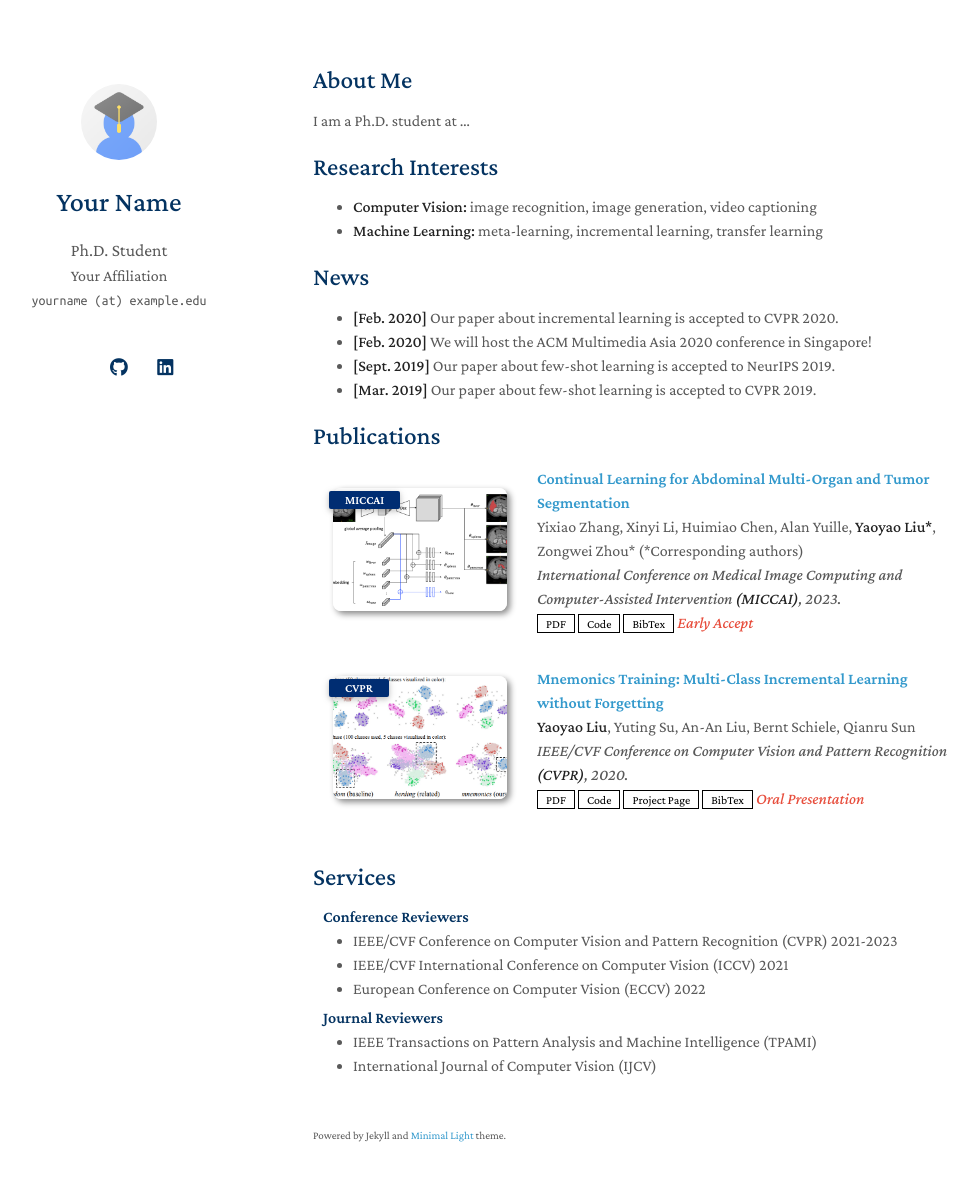
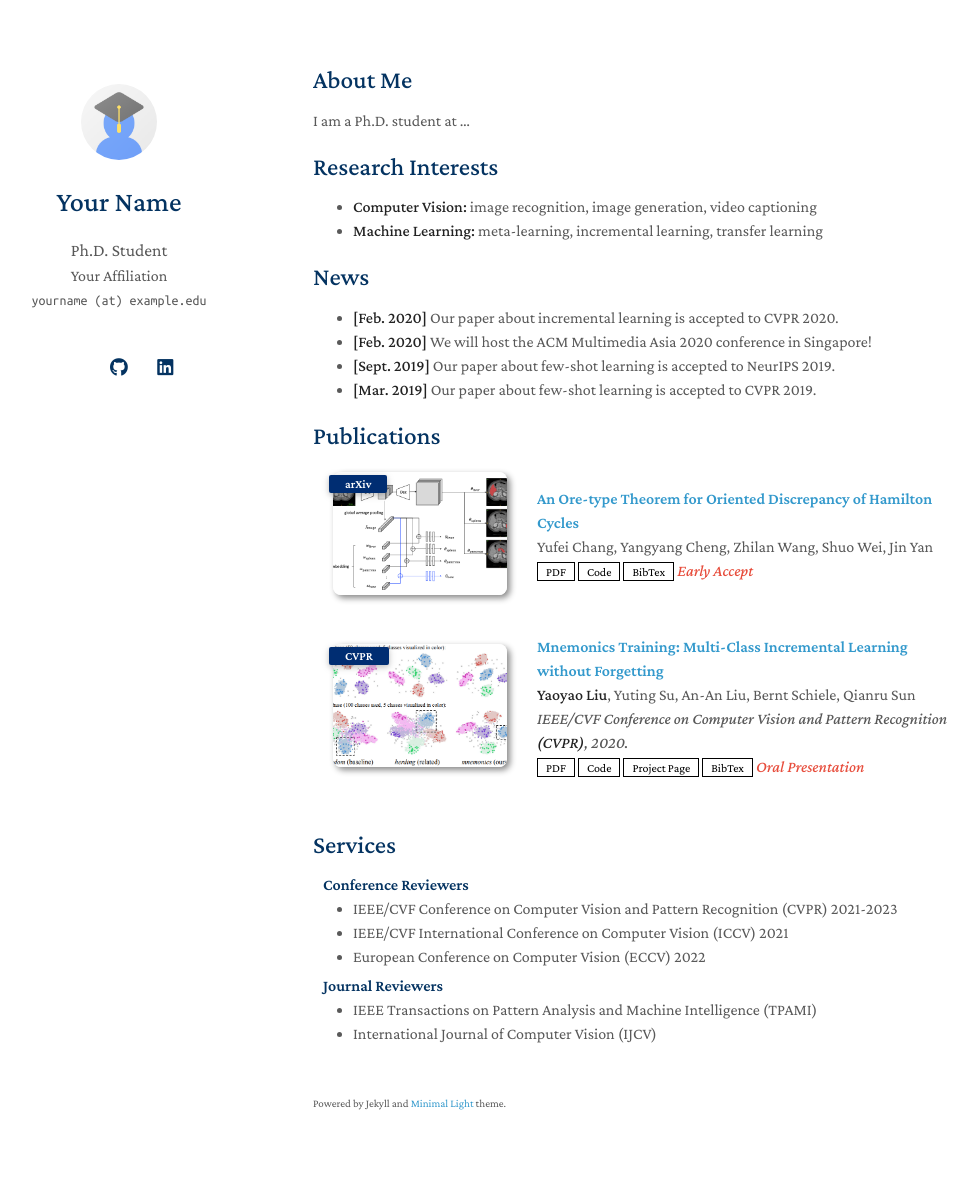
Before and after one commit to goal777/ShuoWei_SDU.github.io, a Jekyll site: the page built from index.md, in a window 1280 px wide and 1216 px high. Shown: the top 1181 px of the window, without its empty margins (157-1135 px from the left). Built offline with Jekyll 4.4.1, drawn with Linux system fonts in a browser that asks for light colours; a style sheet for code colours, icons or effects is not loaded; our own code applies the rules of GitHub Pages for plain Markdown files.

Commit message:
Update publications.yml

```diff
--- a/_data/publications.yml
+++ b/_data/publications.yml
@@ -1,9 +1,9 @@
 main:
 
-  - title: Continual Learning for Abdominal Multi-Organ and Tumor Segmentation
-    authors: Yixiao Zhang, Xinyi Li, Huimiao Chen, Alan Yuille, <strong>Yaoyao Liu*</strong>, Zongwei Zhou* (*Corresponding authors)
-    conference_short: MICCAI
-    conference: International Conference on Medical Image Computing and Computer-Assisted Intervention <strong>(MICCAI)</strong>, 2023.
+  - title: An Ore-type Theorem for Oriented Discrepancy of Hamilton Cycles
+    authors: Yufei Chang, Yangyang Cheng, Zhilan Wang, Shuo Wei, Jin Yan
+    conference_short: arXiv
+    conference:
     pdf: https://arxiv.org/pdf/2306.00988.pdf
     code: https://github.com/MrGiovanni/ContinualLearning
     bibtex: https://bib.yliu.me/MICCAI23.txt
```
